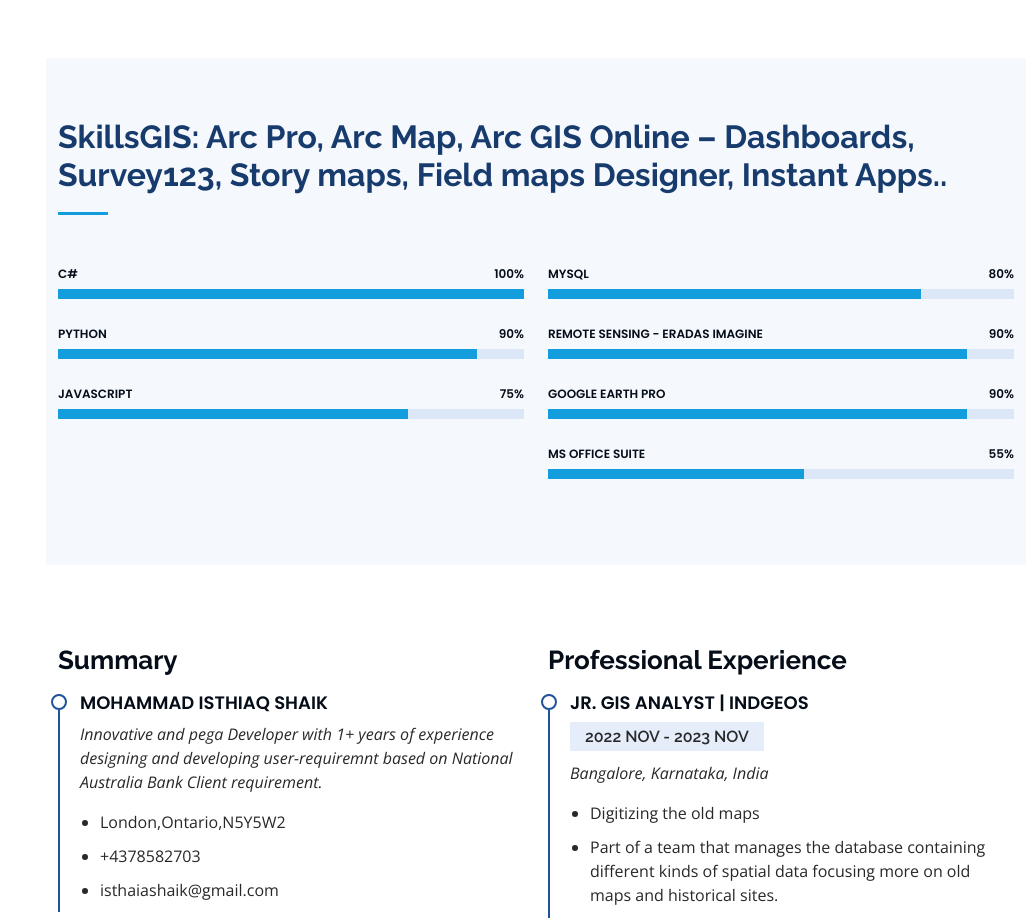
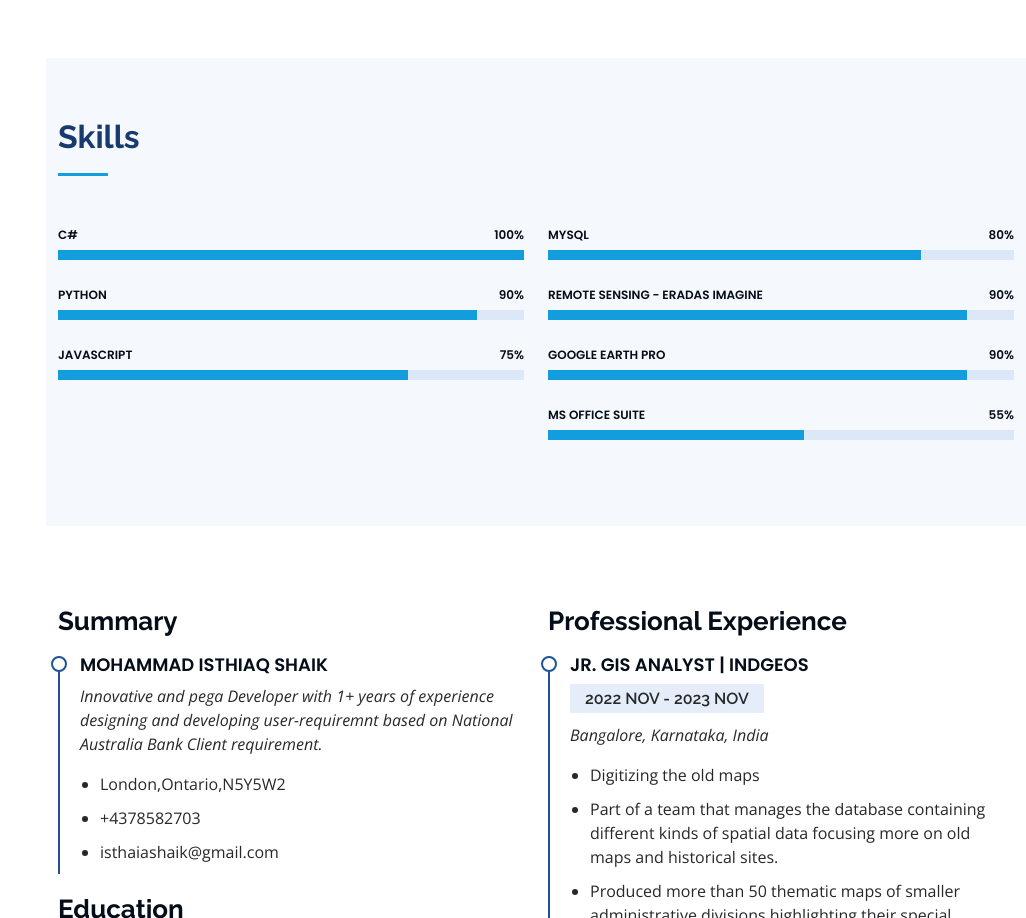
Before and after one commit to ramya5588/CIS641-HW2-Ramyanavuluri, a plain HTML site: page index.html in a window 1280 px wide. Shown: the part 891-1809 px from the top of the page, without its empty margins (254-1280 px from the left). Drawn offline with nearby package versions, Linux system fonts and the light colour scheme.

Commit message:
Update index.html

```diff
--- a/index.html
+++ b/index.html
@@ -120,9 +120,9 @@
       <div class="container">
 
         <div class="section-title">
-          <h2>Skills</h2\
-          <p>GIS: Arc Pro, Arc Map, Arc GIS Online – Dashboards, Survey123, Story maps, Field maps Designer, Instant Apps..</p>
-        </p>
+          <h2>Skills</h2>
+<!--           <p>GIS: Arc Pro, Arc Map, Arc GIS Online – Dashboards, Survey123, Story maps, Field maps Designer, Instant Apps..</p>
+        </p> -->
         </div>
 
         <div class="row skills-content">
```
